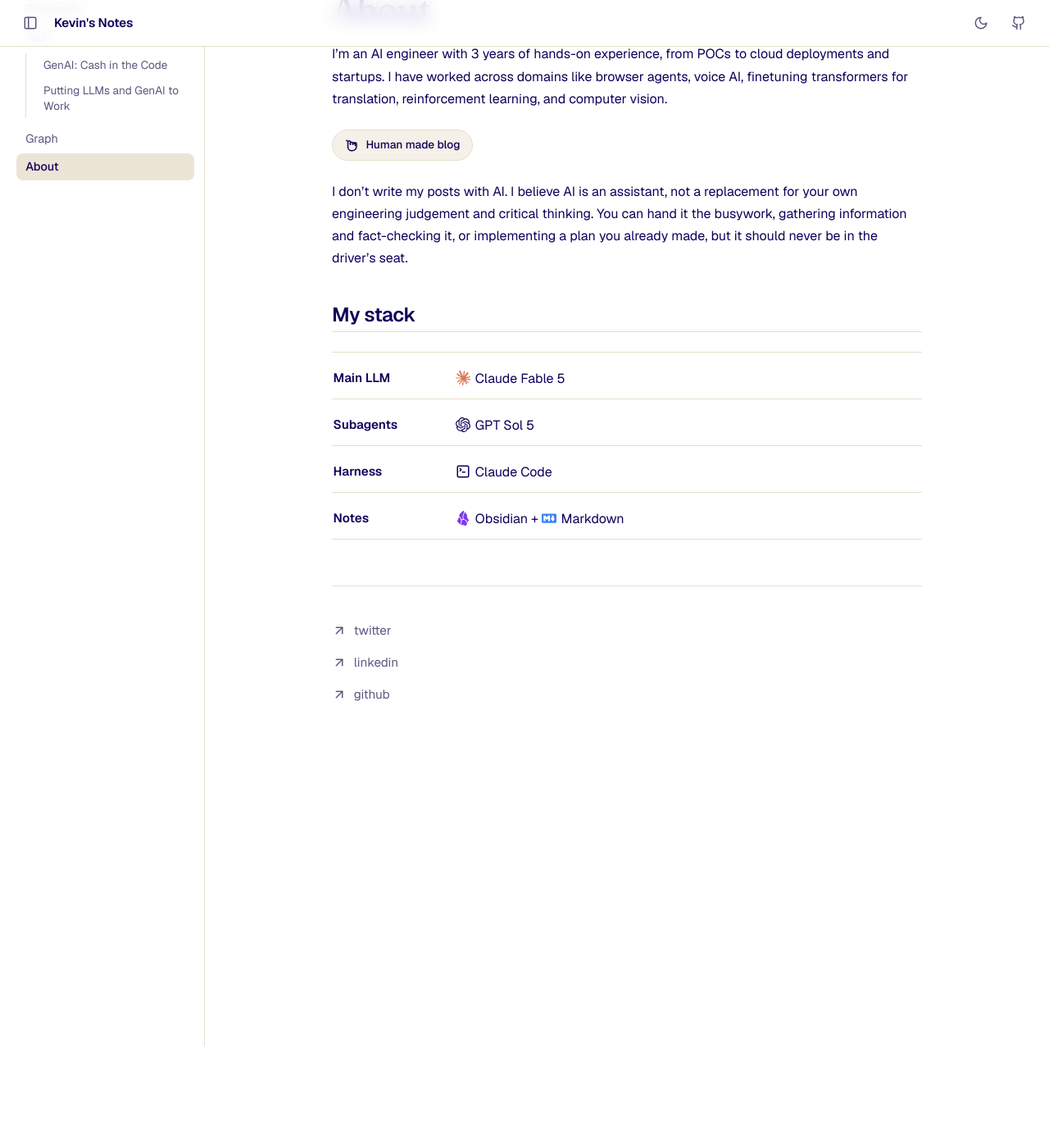
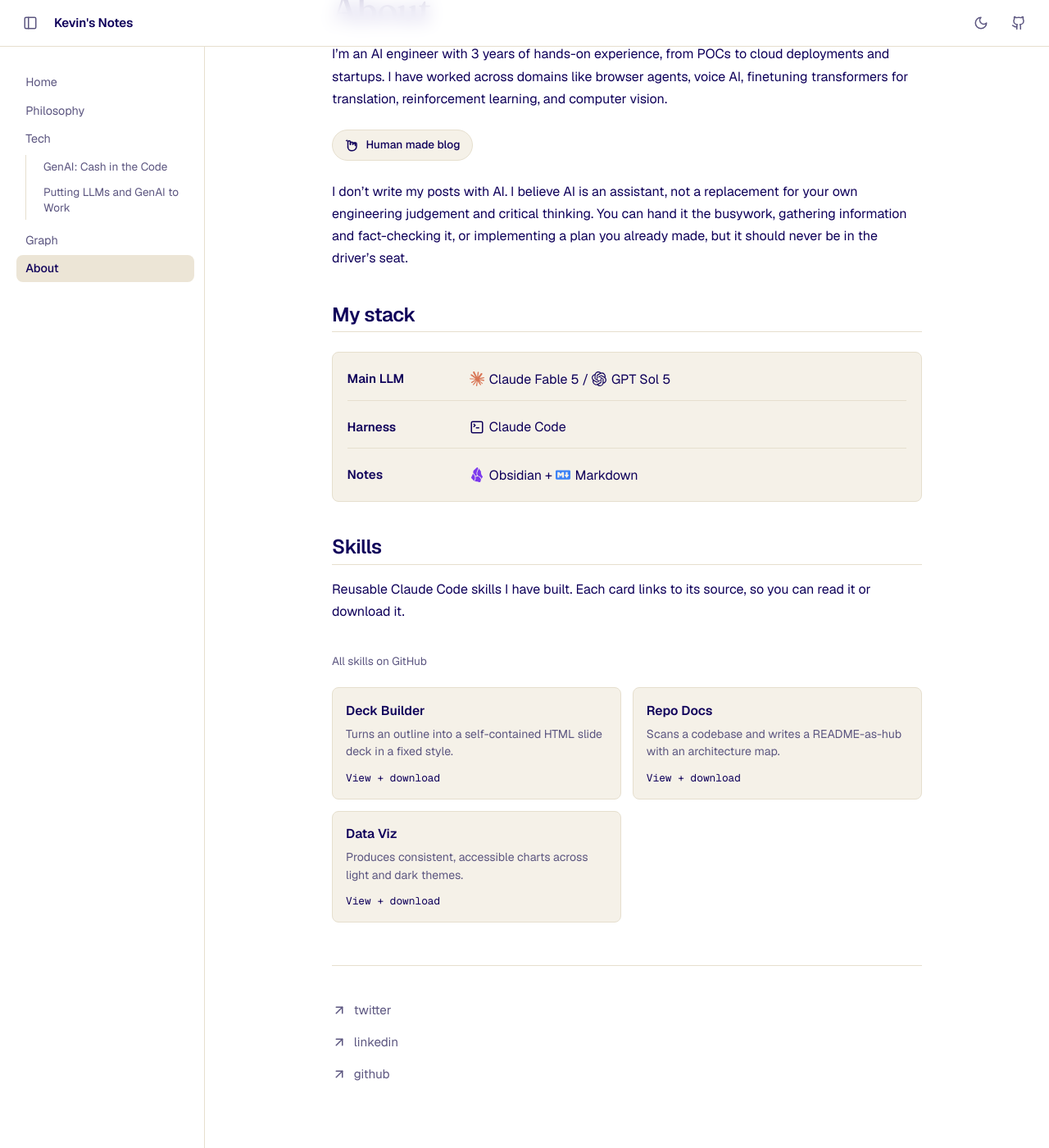
Before and after one commit to kevin-aoun/blog, a Jekyll site: the page built from about.md, in a window 1280 px wide and 1400 px high, scrolled down 125 px. Shown: the whole window at 82% size. Built offline with Jekyll 4.4.1, drawn with Linux system fonts in a browser that asks for light colours; before the commit the page ends 1062 px from its top, so only the background shows below that.

Commit message:
Nav to screen edge; About stack + new Skills section
- Layout and header span full width so the nav sits at the left edge;
  the reading column stays centered in the remaining space.
- Stack is now a closed, rounded box; Main LLM row reads
  "Claude Fable 5 / GPT Sol 5" (both icons) and the Subagents row is gone.
- New Skills section: rounded cards driven by _data/skills.yml, each
  linking to its source/download, plus an "All skills on GitHub" link.

Co-Authored-By: Claude Fable 5 <noreply@anthropic.com>

```diff
--- /dev/null
+++ b/_data/skills.yml
@@ -0,0 +1,16 @@
+# Each entry becomes a card in the "Skills" section on the About page.
+# Add or remove entries freely.
+#   name: the skill's name
+#   desc: a one-line "introspect" of what it does
+#   url:  where it lives (a GitHub repo, a folder in a repo, or a release/download)
+#
+# These are PLACEHOLDERS — replace with your real skills and links.
+- name: Deck Builder
+  desc: Turns an outline into a self-contained HTML slide deck in a fixed style.
+  url: https://github.com/kevin-aoun
+- name: Repo Docs
+  desc: Scans a codebase and writes a README-as-hub with an architecture map.
+  url: https://github.com/kevin-aoun
+- name: Data Viz
+  desc: Produces consistent, accessible charts across light and dark themes.
+  url: https://github.com/kevin-aoun
--- a/about.md
+++ b/about.md
@@ -14,8 +14,24 @@ I don't write my posts with AI. I believe AI is an assistant, not a replacement
 ## My stack
 
 <ul class="stack">
-  <li class="stack-item"><span class="stack-role">Main LLM</span><span class="stack-tool"><span class="tool-ic tool-ic--claude">{% include_relative assets/icons/claude.svg %}</span>Claude Fable 5</span></li>
-  <li class="stack-item"><span class="stack-role">Subagents</span><span class="stack-tool"><span class="tool-ic">{% include_relative assets/icons/openai.svg %}</span>GPT Sol 5</span></li>
+  <li class="stack-item"><span class="stack-role">Main LLM</span><span class="stack-tool"><span class="tool-ic tool-ic--claude">{% include_relative assets/icons/claude.svg %}</span>Claude Fable 5 / <span class="tool-ic">{% include_relative assets/icons/openai.svg %}</span>GPT Sol 5</span></li>
   <li class="stack-item"><span class="stack-role">Harness</span><span class="stack-tool"><span class="tool-ic">{% include_relative assets/icons/terminal.svg %}</span>Claude Code</span></li>
   <li class="stack-item"><span class="stack-role">Notes</span><span class="stack-tool"><span class="tool-ic tool-ic--obsidian">{% include_relative assets/icons/obsidian.svg %}</span>Obsidian + <span class="tool-ic tool-ic--md">{% include_relative assets/icons/markdown.svg %}</span>Markdown</span></li>
 </ul>
+
+## Skills
+
+<div class="skills-head">
+  <p>Reusable Claude Code skills I have built. Each card links to its source, so you can read it or download it.</p>
+  <a class="skills-all" href="https://github.com/kevin-aoun" target="_blank" rel="noopener">All skills on GitHub</a>
+</div>
+
+<div class="skills">
+{% for skill in site.data.skills %}
+  <a class="skill-card" href="{{ skill.url }}" target="_blank" rel="noopener">
+    <span class="skill-name">{{ skill.name }}</span>
+    <span class="skill-desc">{{ skill.desc }}</span>
+    <span class="skill-link">View + download</span>
+  </a>
+{% endfor %}
+</div>
--- a/assets/css/style.scss
+++ b/assets/css/style.scss
@@ -110,8 +110,8 @@ a { color: inherit; }
 }
 
 .site-header-inner {
-  max-width: var(--max-w);
-  margin: 0 auto;
+  max-width: none;
+  margin: 0;
   height: var(--header-h);
   display: flex;
   align-items: center;
@@ -169,8 +169,8 @@ a { color: inherit; }
 
 /* ── Layout shell ─────────────────────────────────────────── */
 .layout {
-  max-width: var(--max-w);
-  margin: 0 auto;
+  max-width: none;
+  margin: 0;
   display: grid;
   grid-template-columns: var(--sidebar-w) minmax(0, 1fr);
   align-items: start;
@@ -729,16 +729,19 @@ th { color: var(--heading); font-weight: 600; }
 .stack {
   list-style: none;
   margin: 1.5rem 0;
-  padding: 0;
-  border-top: 1px solid var(--border);
+  padding: 0 1.1rem;
+  border: 1px solid var(--border);
+  border-radius: var(--radius);
+  background: var(--elevated);
 }
 .stack-item {
   display: flex;
   align-items: center;
   gap: 0.85rem;
-  padding: 0.7rem 0.1rem;
+  padding: 0.75rem 0;
   border-bottom: 1px solid var(--border);
 }
+.stack-item:last-child { border-bottom: 0; }
 .stack-role {
   flex: none;
   width: 8.5rem;
@@ -757,6 +760,47 @@ th { color: var(--heading); font-weight: 600; }
   .stack-item { flex-wrap: wrap; }
   .stack-role { width: auto; }
 }
+
+/* Skills: cards edited via _data/skills.yml */
+.skills-head {
+  display: flex;
+  align-items: baseline;
+  justify-content: space-between;
+  gap: 1rem;
+  flex-wrap: wrap;
+}
+.skills-all {
+  display: inline-flex;
+  align-items: center;
+  gap: 0.35rem;
+  font-size: 0.85rem;
+  color: var(--muted);
+  text-decoration: none;
+  white-space: nowrap;
+}
+.skills-all:hover { color: var(--heading); }
+.skills {
+  display: grid;
+  grid-template-columns: repeat(auto-fill, minmax(240px, 1fr));
+  gap: 0.85rem;
+  margin: 1.25rem 0;
+}
+.skill-card {
+  display: flex;
+  flex-direction: column;
+  gap: 0.3rem;
+  padding: 0.9rem 1rem;
+  border: 1px solid var(--border);
+  border-radius: var(--radius);
+  background: var(--elevated);
+  text-decoration: none;
+  transition: border-color 0.15s ease, transform 0.15s ease;
+}
+.skill-card:hover { border-color: var(--border-hover); transform: translateY(-1px); }
+.skill-name { color: var(--heading); font-weight: 600; font-size: 0.98rem; }
+.skill-desc { color: var(--muted); font-size: 0.88rem; line-height: 1.5; }
+.skill-link { margin-top: 0.35rem; color: var(--foreground); font-size: 0.8rem; font-family: "Geist Mono", monospace; }
+.skill-card:hover .skill-link { color: var(--heading); }
 
 /* ── Wikilinks ────────────────────────────────────────────── */
 /* [[Note]] links, resolved client-side against the build-time link map. */
```
